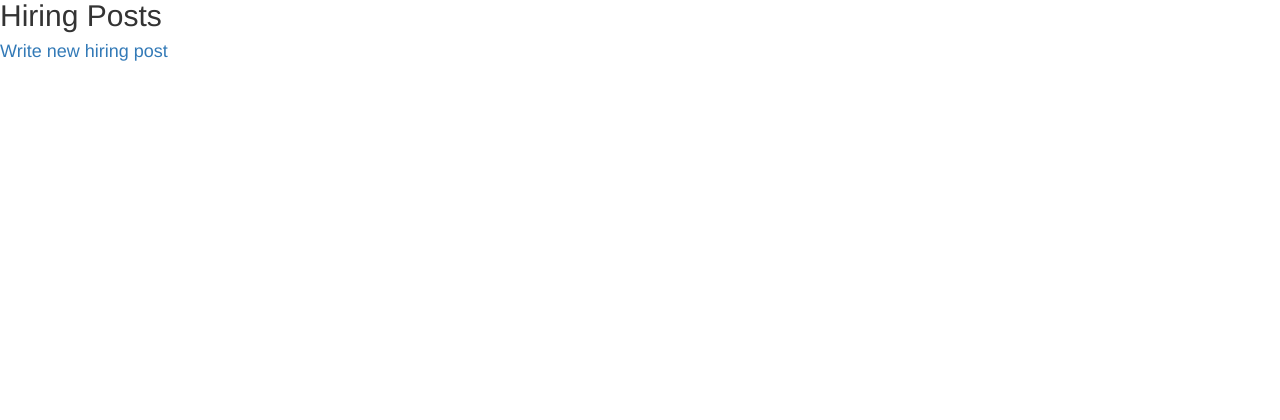
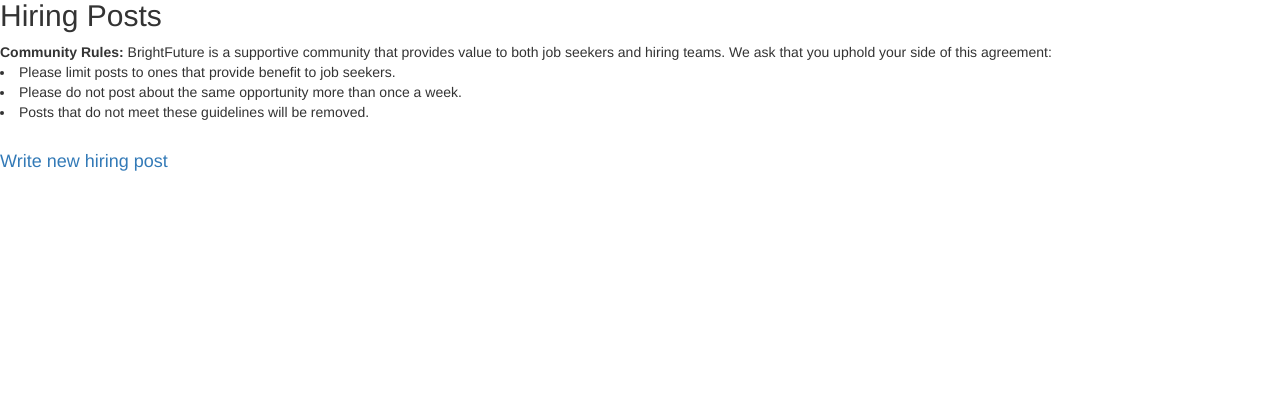
Before and after one commit to maggieee/brightbook, a Flask app: template templates/companies.html in a window 1280 px wide. Shown: the part 144-564 px from the top of the page. Run offline with Flask 2, Linux system fonts and the light colour scheme; the template is opened without the code that fills it, so the values that code supplies are empty; some libraries are stand-ins or nearby versions.

Commit message:
add community rules to companies.html

```diff
--- a/templates/companies.html
+++ b/templates/companies.html
@@ -2,9 +2,14 @@
 {% block content %}
 
   <h2>Hiring Posts</h2>
-
+  <b>Community Rules:</b> BrightFuture is a supportive community that provides value to both job seekers and hiring teams. We ask that you uphold your side of this agreement:
+  <br>
+  <li>Please limit posts to ones that provide benefit to job seekers.</li>
+  <li>Please do not post about the same opportunity more than once a week.</li>
+  <li>Posts that do not meet these guidelines will be removed.</li>
+  <br>
   <h4><a href="/create_hiring_post">Write new hiring post</a></h4>
-
+  <br>
   <ul>
     {% for hiring_post in hiring_posts %}
       <li>
```
